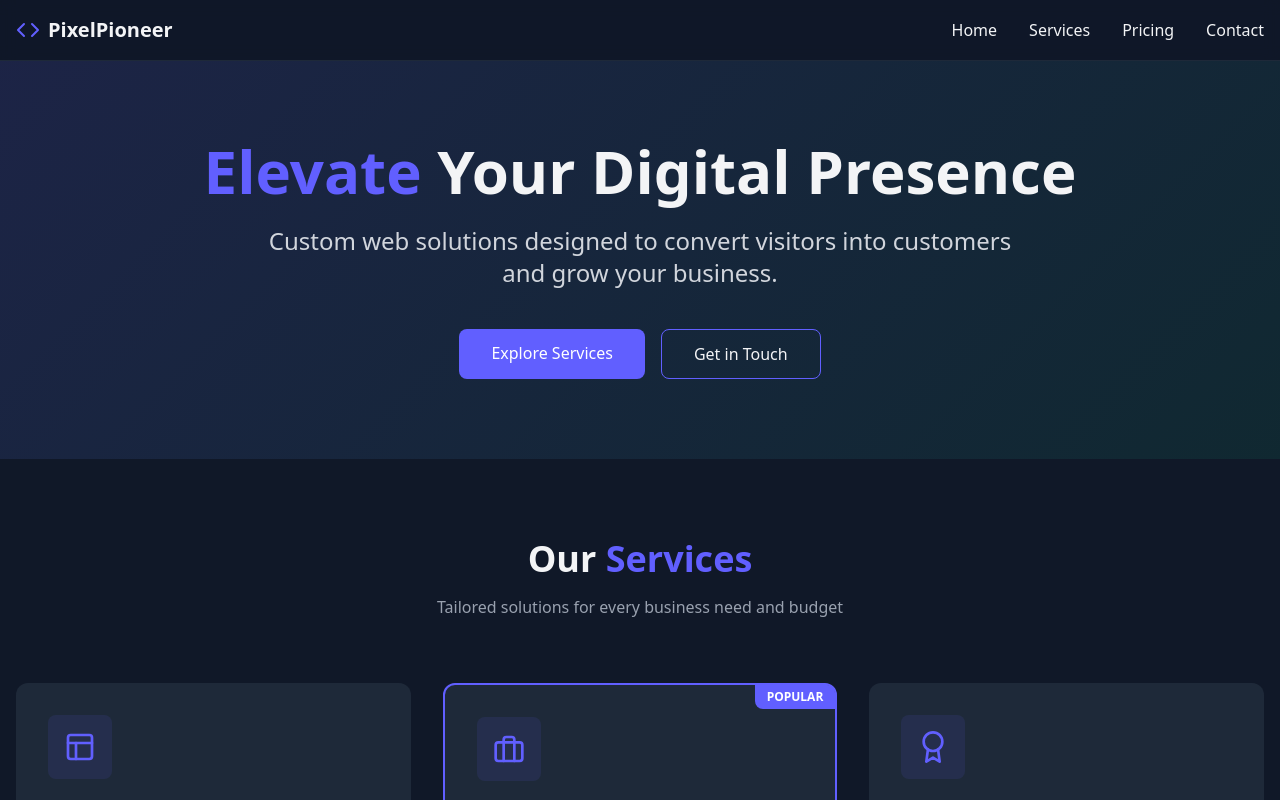
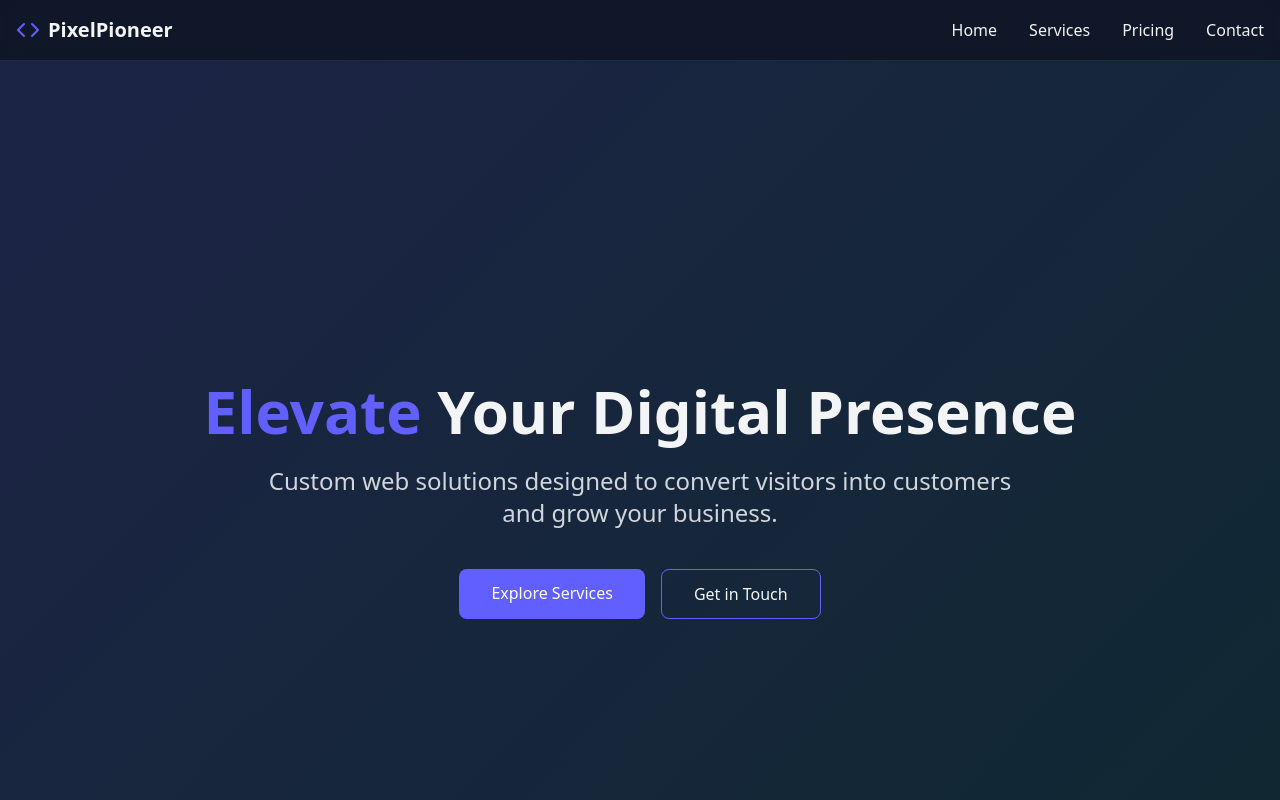
Before and after one commit to bboyd146/pixel-pioneer, a React (Vite) app: page / in a window 1280 px wide. Shown: the top 800 px of the page. Built offline with nearby package versions, Linux system fonts and the light colour scheme.

Commit message:
expanded hero section

```diff
--- a/src/components/Hero.jsx
+++ b/src/components/Hero.jsx
@@ -2,7 +2,7 @@ import React from "react";
 
 export default function Hero() {
   return (
-    <section className="hero-gradient py-20">
+    <section className="hero-gradient py-80">
       <div className="container mx-auto px-4 text-center">
         <h1 className="text-4xl md:text-6xl font-bold mb-6">
           <span className="text-indigo-500">Elevate</span> Your Digital Presence
```
